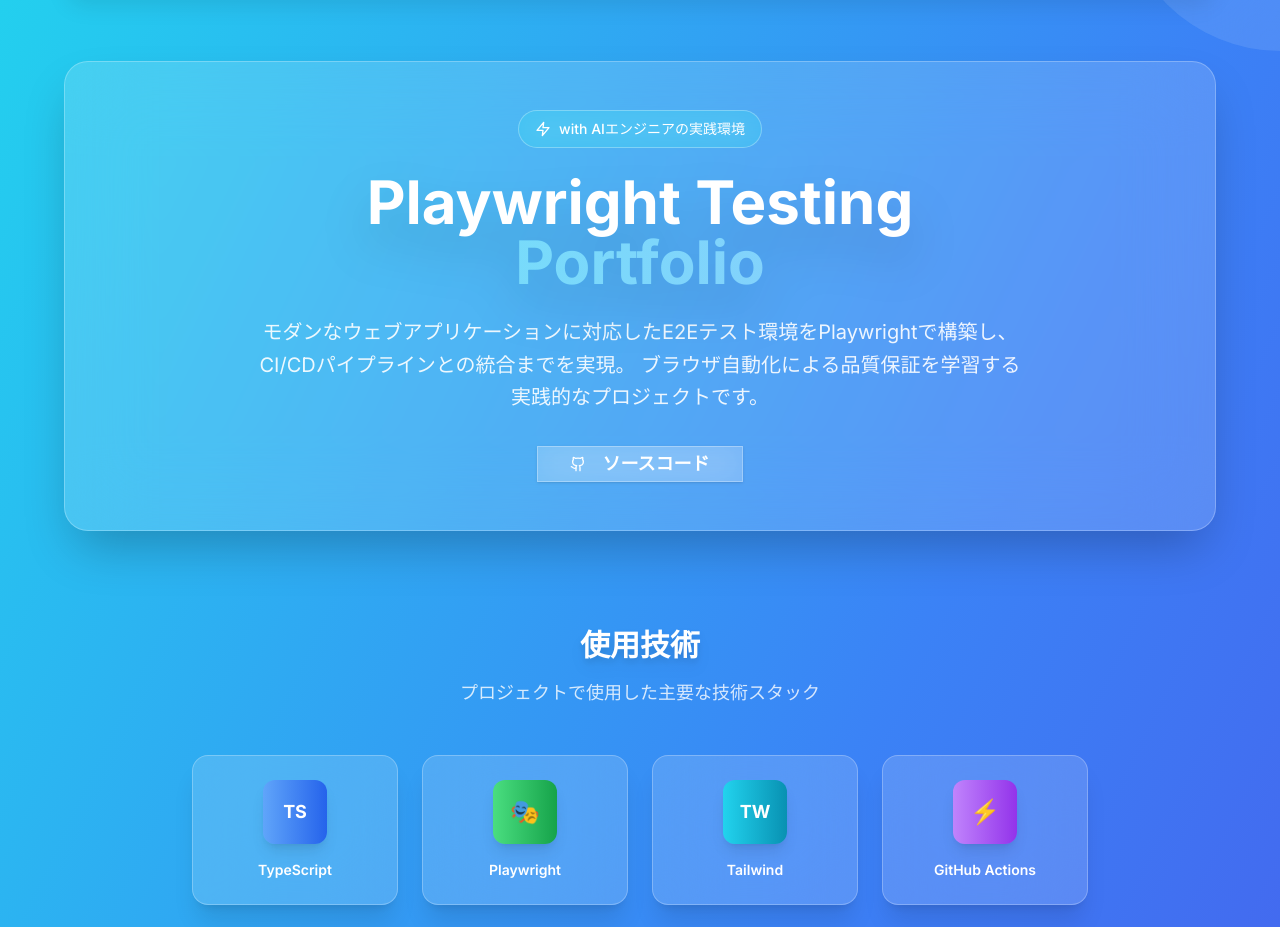
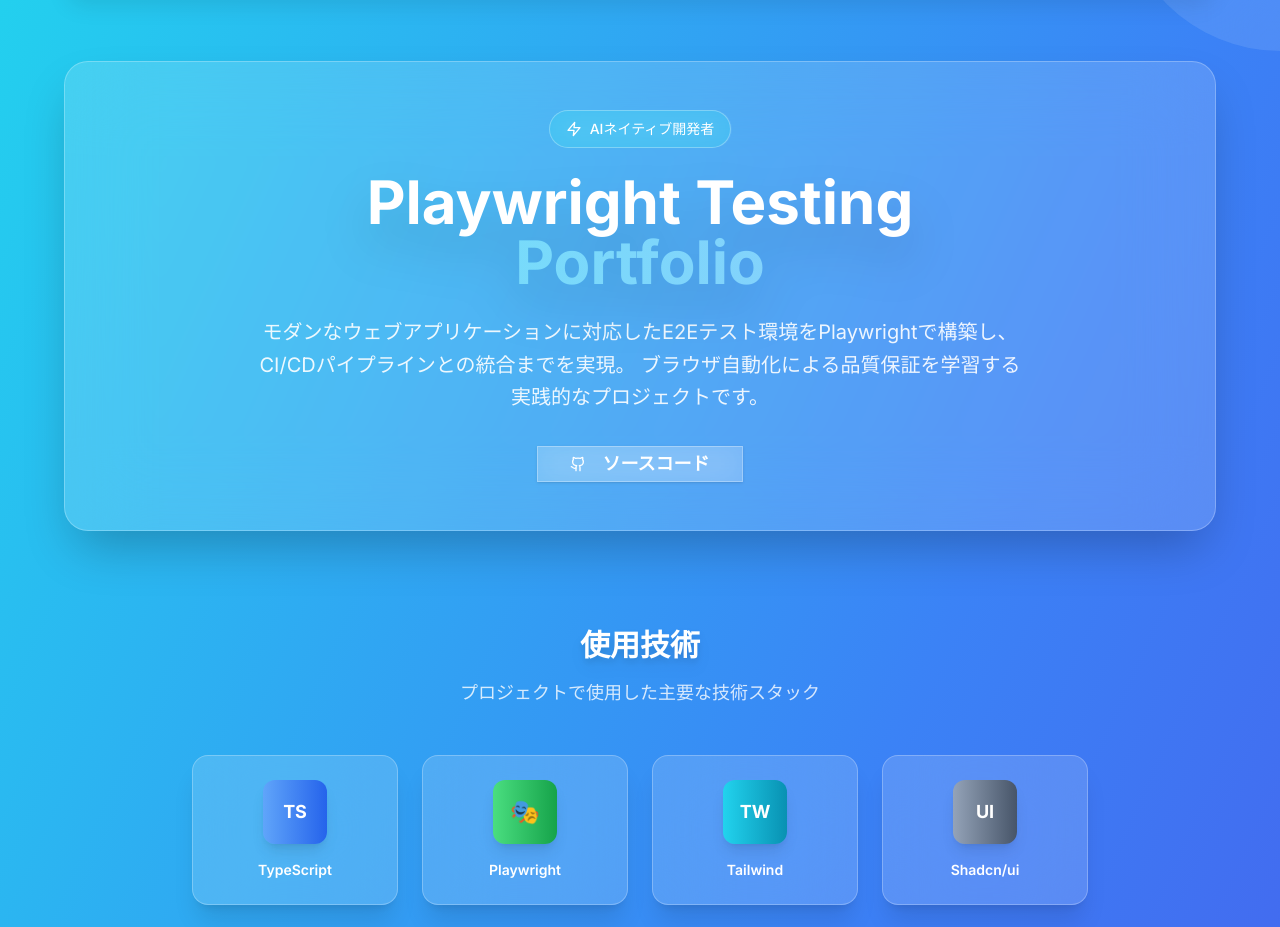
Before and after one commit to MoriEiichi/portfolio-shadcn, a Next.js app: page / in a window 1280 px wide. Shown: the part 109-1036 px from the top of the page. Built offline with nearby package versions, Linux system fonts and the light colour scheme.

Commit message:
Add video file and update portfolio with Shadcn/ui technology

```diff
--- a/app/page.tsx
+++ b/app/page.tsx
@@ -20,6 +20,7 @@
     { name: 'TypeScript', icon: 'TS', color: 'from-blue-400 to-blue-600', isEmoji: false },
     { name: 'Playwright', icon: '🎭', color: 'from-green-400 to-green-600', isEmoji: true },
     { name: 'Tailwind', icon: 'TW', color: 'from-cyan-400 to-cyan-600', isEmoji: false },
+    { name: 'Shadcn/ui', icon: 'UI', color: 'from-slate-400 to-slate-600', isEmoji: false },
     { name: 'GitHub Actions', icon: '⚡', color: 'from-purple-400 to-purple-600', isEmoji: true }
   ];
 
@@ -82,7 +83,7 @@
           <div className="bg-white/15 backdrop-blur-2xl border border-white/25 rounded-3xl p-12 shadow-2xl hover:bg-white/20 transition-all duration-500">
             <div className="inline-flex items-center gap-2 bg-cyan-400/30 backdrop-blur-lg border border-white/30 text-white px-4 py-2 rounded-full mb-6">
               <Zap className="w-4 h-4" />
-              <span className="text-sm font-medium">with AIエンジニアの実践環境</span>
+              <span className="text-sm font-medium">AIネイティブ開発者</span>
             </div>
 
             <h2 className="text-5xl md:text-6xl font-bold text-white mb-6 drop-shadow-2xl">
```
